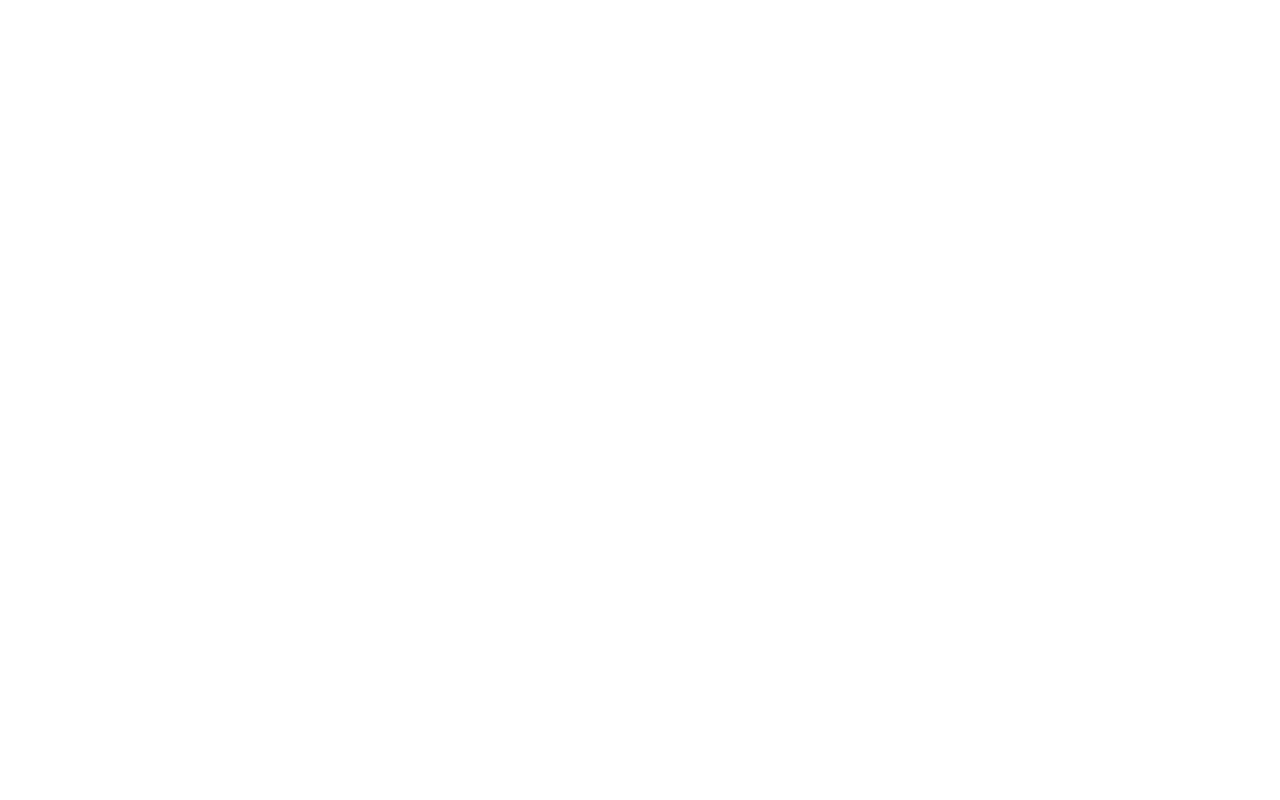
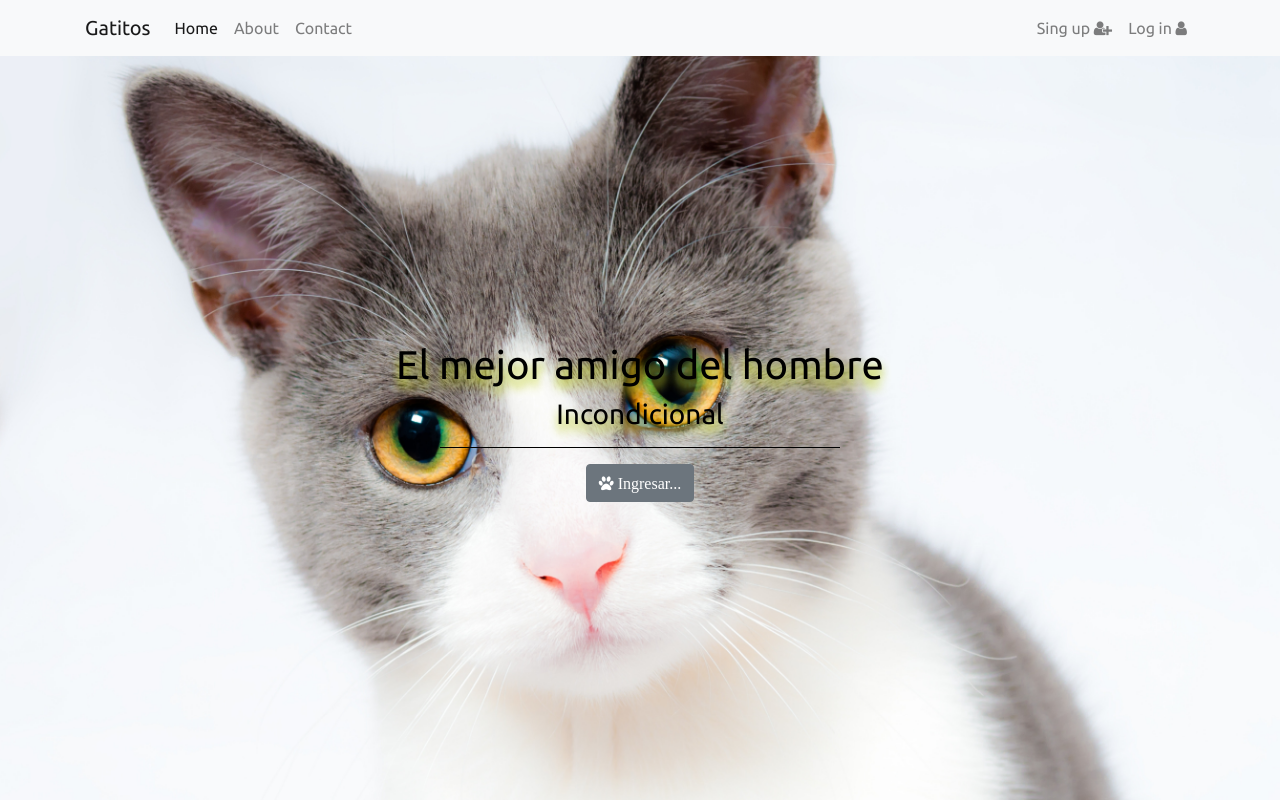
Before and after one commit to AndrewPC1006/first.web, a plain HTML site: page index.html in a window 1280 px wide. Drawn offline with nearby package versions, Linux system fonts and the light colour scheme.

Commit message:
segundo commit

```diff
--- a/index.html
+++ b/index.html
@@ -4,11 +4,59 @@
     <meta charset="UTF-8">
     <meta name="viewport" content="width=device-width, initial-scale=1.0">
     <meta http-equiv="X-UA-Compatible" content="ie=edge">
+
+    <title>Gatitos</title>
+    <link href="https://stackpath.bootstrapcdn.com/font-awesome/4.7.0/css/font-awesome.min.css" rel="stylesheet" integrity="sha384-wvfXpqpZZVQGK6TAh5PVlGOfQNHSoD2xbE+QkPxCAFlNEevoEH3Sl0sibVcOQVnN" crossorigin="anonymous">
+    <link href="https://fonts.googleapis.com/css?family=Ubuntu" rel="stylesheet">
     <link rel="stylesheet" href="https://stackpath.bootstrapcdn.com/bootstrap/4.1.3/css/bootstrap.min.css" crossorigin="anonymous">
     <link rel="stylesheet" href="style.css">
-    <title>Gatitos</title>
+
 </head>
 <body>
+        <nav class="navbar navbar-expand-lg navbar-light bg-light">
+            <div class="container">
+                <a class="navbar-brand" href="#">Gatitos</a>
+                <button class="navbar-toggler" type="button" data-toggle="collapse" data-target="#navbarText" aria-controls="navbarText" aria-expanded="false" aria-label="Toggle navigation">
+                  <span class="navbar-toggler-icon"></span>
+                </button>
+                <div class="collapse navbar-collapse" id="navbarText">
+                  <ul class="navbar-nav mr-auto">
+                    <li class="nav-item active">
+                      <a class="nav-link" href="#">Home <span class="sr-only">(current)</span></a>
+                    </li>
+                    <li class="nav-item">
+                      <a class="nav-link" href="#">About</a>
+                    </li>
+                    <li class="nav-item">
+                      <a class="nav-link" href="#">Contact</a>
+                    </li>
+                  </ul>
+                  <ul class="navbar-nav">
+                      <li class="nav-item ">
+                          <a  class="nav-link" href=""> Sing up <i class="fa fa-user-plus" aria-hidden="true"></i></a>
+                      </li>
+                      <li class="nav-item ">
+                            <a  class="nav-link" href=""> Log in <i class="fa fa-user" aria-hidden="true"></i></a>
+                        </li>
+                  </ul>
+                  <span class="navbar-text">
+
+                  </span>
+                </div>
+            </div>
+        </nav>
+
+    <div class="container">
+        <div class="row">
+            <div class="col-12 main">
+                    <h1>El mejor amigo del hombre</h1>
+                    <h3>Incondicional</h3>
+                    <hr>
+                    <button class="btn btn-secondary"> <i class="fa fa-paw" aria-hidden="true"> Ingresar...</i></button>
+            </div>
+        </div>
+    </div>
 
 </body>
+
 </html>
--- a/style.css
+++ b/style.css
@@ -0,0 +1,25 @@
+body{
+    background: url(img/animal-animal-photography-cat-104827.jpg);
+    background-size: cover;
+    background-position: center;
+    font-family: 'Ubuntu', sans-serif;
+    color: black;
+}
+
+.main{
+    text-align: center;
+    padding-top: 25%;
+    text-shadow: 0px 3px 10px rgba(95, 143, 18, 0.1),
+                 0px 8px 10px rgb(203, 214, 51);
+}
+
+html{
+    height: 100%;
+}
+
+hr{
+    width: 400px;
+    border-top: 1px solid black;
+    border-bottom: 1px solid rgba(0, 0, 0, 0.2),
+
+}
```
Also changed, not shown: img/animal-animal-photography-cat-104827.jpg (added).
